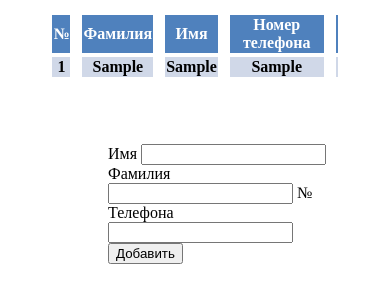
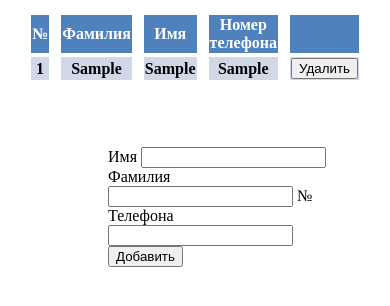
Before and after one commit to aas86/WEB, a plain HTML site: page PhoneBook/src/index.html in a window 390 px wide. Both pictures are taken after typing "Sample", "Sample", "Sample" into the empty fields and a click on the button "Добавить". Drawn offline with Linux system fonts and the light colour scheme.

Commit message:
PhoneBook (jQuery) Начал делать PhoneBook. Оказалось фигня. Сделал, как на видео)

```diff
--- a/PhoneBook/src/PhoneBook.js
+++ b/PhoneBook/src/PhoneBook.js
@@ -1,31 +1,48 @@
 $(document).ready(function () {
     var addButton = $("#add-button"); // Получили кнопку
-    var id = 1;
+    // var id = 1;
     $(addButton).on('click', function (e) {
+        var name = $("#name").val();           // Получил значение поля ИМЯ
+        var surname = $("#surname").val();     // Получил значение поля ФАМИЛИЯ
+        var phone = $("#tel-number").val();    // Получил значение поля №телефона
 
-        var name = $("#name").val();
-        var surname = $("#surname").val();
-        var phone = $("#tel-number").val();
+        var form = $(".contact-form");
+        if (name === "") {
+            form.find("#name").style();
+            return;
+        } else if (surname === "") {
+            form.find("#surname").style.borderColor = "red";
+            return;
+        } else if (phone === "") {
+            form.find("#phone").style.borderColor = "red";
+            return;
+        }
 
-        $("<tr><th class='id'></th><th class='surname'></th><th class='name'></th>" +
-            "<th class='tel-number'></th><th></th></tr>")
-            .appendTo(".table-body");
 
-        var recordNumber =  $("tr:last > th.id");
-        recordNumber.text(id);
+        var tr = $("<tr><th></th><th></th><th></th><th></th>" +
+            "<th><button id='delete-button' type='button'> Удалить</button></th></tr>");
+        tr.find("th:eq(1)").text(name);
+        tr.find("th:eq(2)").text(surname);
+        tr.find("th:eq(3)").text(phone);
+        /*tr.find("th:eq(0)").text(id);
+        id++;*/
 
-        var currentName = $("tr:last th.name");
-        currentName.text(name);
+        $(".table").find("tbody").append(tr);
+        setRowsNumber();
 
-        var currentSurname = $("tr:last th.surname");
-        currentSurname.text(surname);
+        $(".contact-form").find("input").val("");
 
-        var currentTel = $("tr:last th.tel-number");
-        currentTel.text(phone);
-        id++;
+        tr.find("#delete-button").on("click", function () {
+            $(this).closest("tr").remove();
+            setRowsNumber();
+        });
+    });
 
-        $("#name").val("");
-        $("#surname").val("");
-        $("#tel-number").val("");
-    });
+    function setRowsNumber() {
+        $(".table").find("tbody").find("tr").each(function (i, tr) {
+            $(tr).find("th:eq(0)").text(i + 1);
+        });
+
+    }
+
 });
--- a/PhoneBook/src/index.html
+++ b/PhoneBook/src/index.html
@@ -30,15 +30,15 @@
     </table>
 </div>
 <div class="form-wrapper">
-    <form>
+    <form class="contact-form">
         <label>
-            Имя <input id="name" type="text" required/>
+            Имя <input id="name" type="text"/>
         </label>
         <label>
-            Фамилия<input id="surname" type="text" required/>
+            Фамилия<input id="surname" type="text"/>
         </label>
         <label>
-            № Телефона<input id="tel-number" type="text" required/>
+            № Телефона<input id="tel-number" type="text"/>
         </label>
         <button id="add-button" type="button">Добавить</button>
     </form>
```
Also changed, not shown: PhoneBook/src/styles.css (+8 -0 lines).
